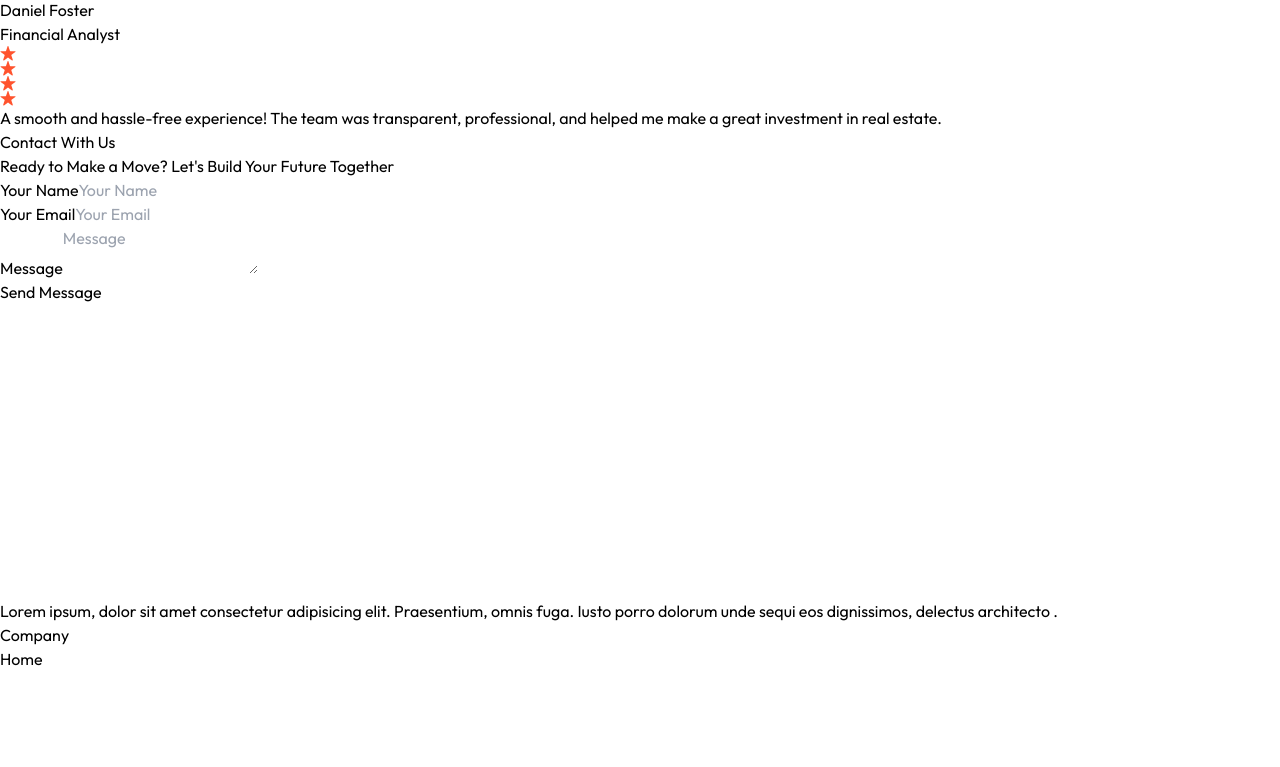
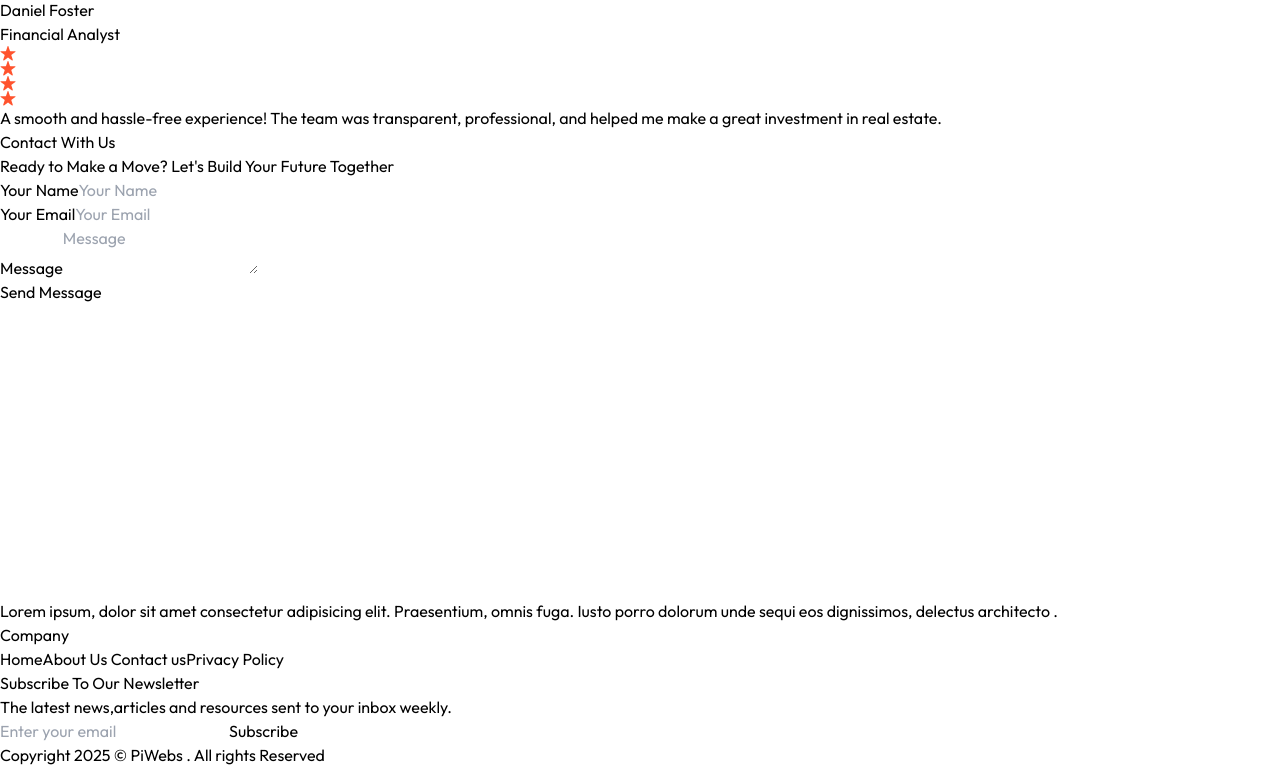
Before and after one commit to Piyush1532/BrikHaus, a React (Vite) app: page / in a window 1280 px wide. Shown: the part 4507-5274 px from the top of the page. Before the commit the page ends 5178 px from the top, so only its background shows below. Built offline with nearby package versions, Linux system fonts and the light colour scheme; no server answers.

Commit message:
animation added & component ready

```diff
--- a/src/components/Footer.jsx
+++ b/src/components/Footer.jsx
@@ -9,17 +9,31 @@
             <img src={assets.brikhaus_logo} alt="" className='w-[110px]'/>
             <p className='text-gray-400 mt-4' >Lorem ipsum, dolor sit amet consectetur adipisicing elit. Praesentium, omnis fuga. Iusto porro dolorum unde sequi eos dignissimos, delectus architecto .</p>
         </div>
-        <div>
+        <div className='w-full md:w-1/5 mb-8 md:mb-0'>
             <h3 className='text-white text-lg font-bold mb-4'>Company</h3>
-            <ul>
-                <a href="#Header">Home</a>
+            <ul className='flex flex-col gap-2 text-gray-400'>
+                <a href="#Header" className='hover:text-white'>Home</a>
+                <a href="#about" className='hover:text-white'>About Us </a>
+                <a href="#contact" className='hover:text-white'>Contact us</a>
+                <a href="#" className='hover:text-white'>Privacy Policy</a>
             </ul>
         </div>
-        <div></div>
+        <div className='w-full md:w-1/3 '>
+        <h3 className='text-white text-lg font-bold mb-4'>Subscribe To Our Newsletter </h3>
+        <p className='text-gray-400 mb-4 max-w-80'>The latest news,articles and resources sent to your inbox weekly.</p>
+
+<div className='flex gap-2'>
+  <input type="email" placeholder='Enter your email' className='p-2 rounded bg-gray-800 text-gray-400 border border-gray-700 focus:outline-none w-full md:w-auto'  />
+  <button className='py-2 px-2 rounded bg-blue-500 text-white '>Subscribe</button>
+</div>
+
+        </div>
       </div>
 
 
-      <div></div>
+      <div className='border-t border-r-gray-700 py-4 mt-10 text-center text-gray-500'>
+        Copyright 2025 &copy; PiWebs . All rights Reserved
+      </div>
     </div>
   )
 }
--- a/src/components/Header.jsx
+++ b/src/components/Header.jsx
@@ -1,17 +1,26 @@
 import React from 'react'
 import Navbar from './navbar'
+import { motion } from "motion/react"
 
 const Header = () => {
   return (
     <div className='min-h-screen mb-4 bg-cover bg-center flex items-center w-full overflow-hidden' style={{backgroundImage:"url('https://images.unsplash.com/photo-1710435481828-124680f5a3e9?w=600&auto=format&fit=crop&q=60&ixlib=rb-4.0.3&ixid=M3wxMjA3fDB8MHxzZWFyY2h8MjZ8fHZpbGxhcyUyMGF0JTIwZXZlbmluZ3xlbnwwfHwwfHx8MA%3D%3D')"}} id='Header'>
       <Navbar/>
-      <div className='container text-center mx-auto py-4 px-6 md:px-20 lg:px-32 text-white'>
+      <motion.div
+      initial={{opacity:0,
+        y:100
+      }}
+      transition={{duration:1.5}}
+      whileInView={{opacity:1,y:0}}
+      viewport={{once:true}}
+
+      className='container text-center mx-auto py-4 px-6 md:px-20 lg:px-32 text-white'>
         <h2 className='text-5xl sm:text-6xl md:text-[82px] inline-block max-w-3xl font-semibold pt-20'>Explore homes that fit your dreams </h2>
         <div className='space-x-6 mt-16'>
             <a href="#projects" className='border border-white px-8 py-3 rounded'>Projects</a>
             <a href="#contact" className='border bg-blue-500 px-8 py-3 rounded'>Contact Us</a>
         </div>
-      </div>
+      </motion.div>
     </div>
   )
 }
```
